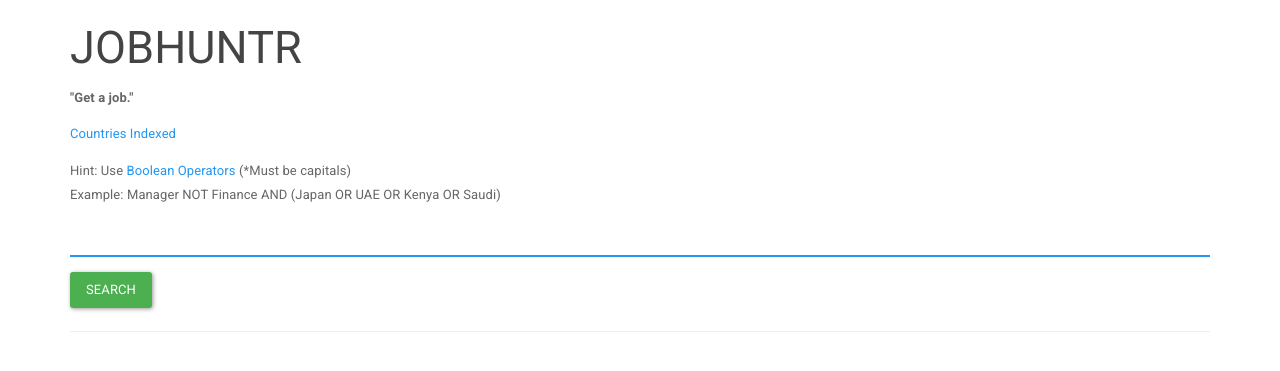
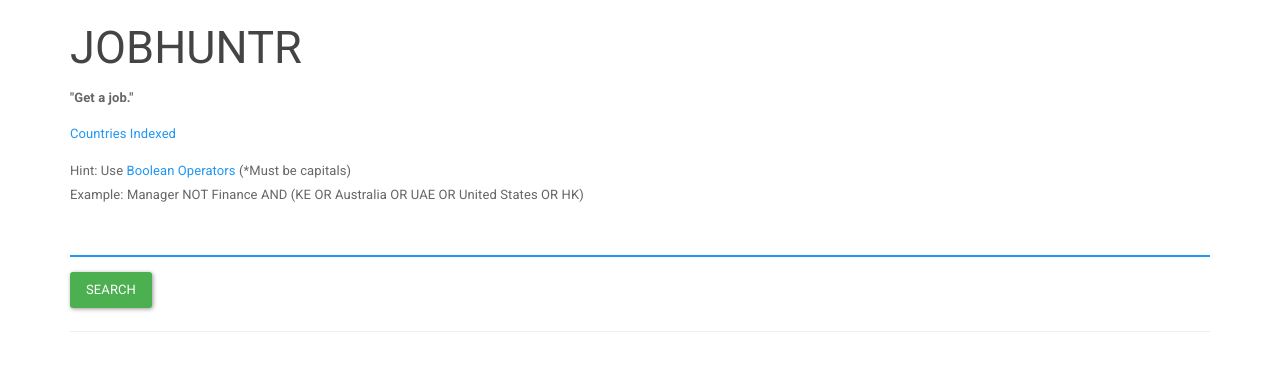
Before and after one commit to timkofu/jobhuntr, a Django app: template templates/search/search.html in a window 1280 px wide. Shown: the top 371 px of the page. Run offline with Django 3.2, Linux system fonts and the light colour scheme; the template is opened without the code that fills it, so the values that code supplies are empty.

Commit message:
updated boolean search example

```diff
--- a/templates/search/search.html
+++ b/templates/search/search.html
@@ -11,7 +11,7 @@
     <p>
 
             Hint: Use <a href="https://www.youtube.com/watch?v=xsSZps3NH-M" target="_blank">Boolean Operators</a> (*Must be capitals)<br>
-            Example: Manager NOT Finance AND (Japan OR UAE OR Kenya OR Saudi)<br>
+                Example: Manager NOT Finance AND (KE OR Australia OR UAE OR United States OR HK)<br>
 
     </p>
 
```
